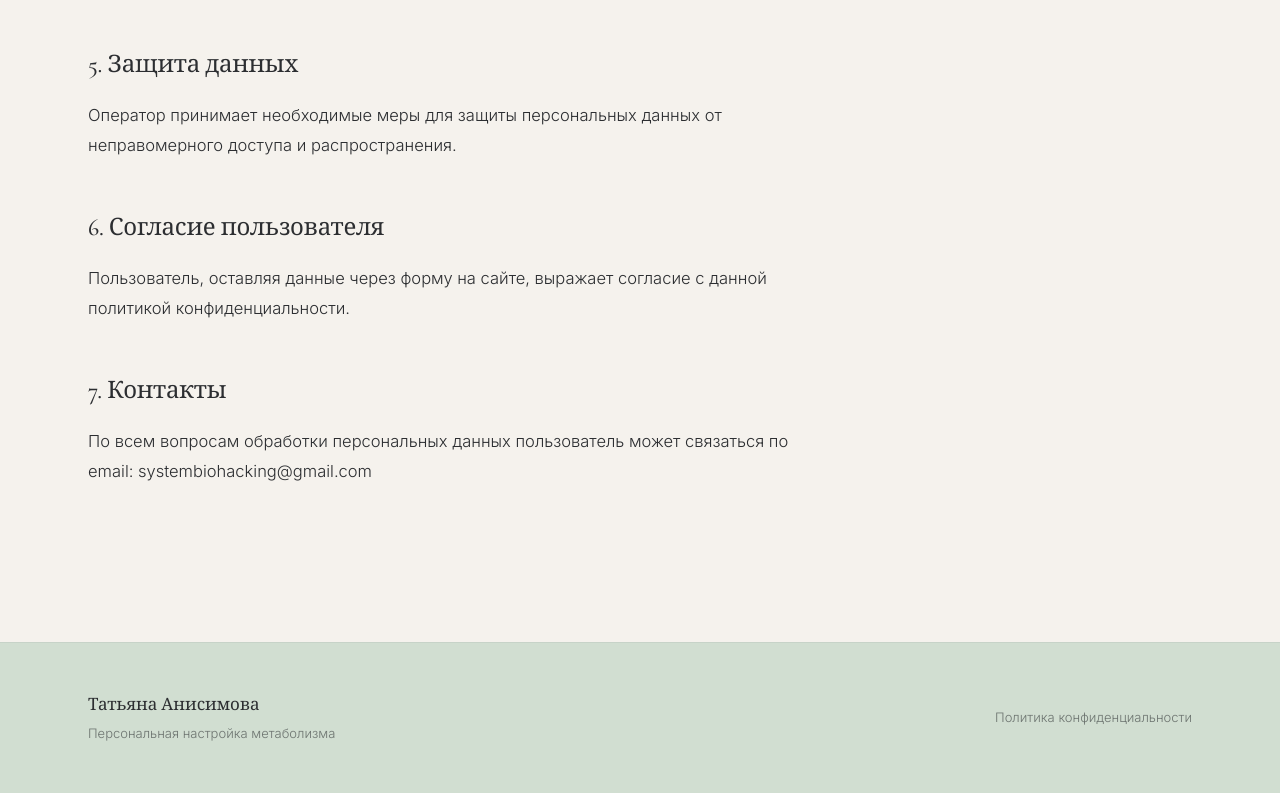
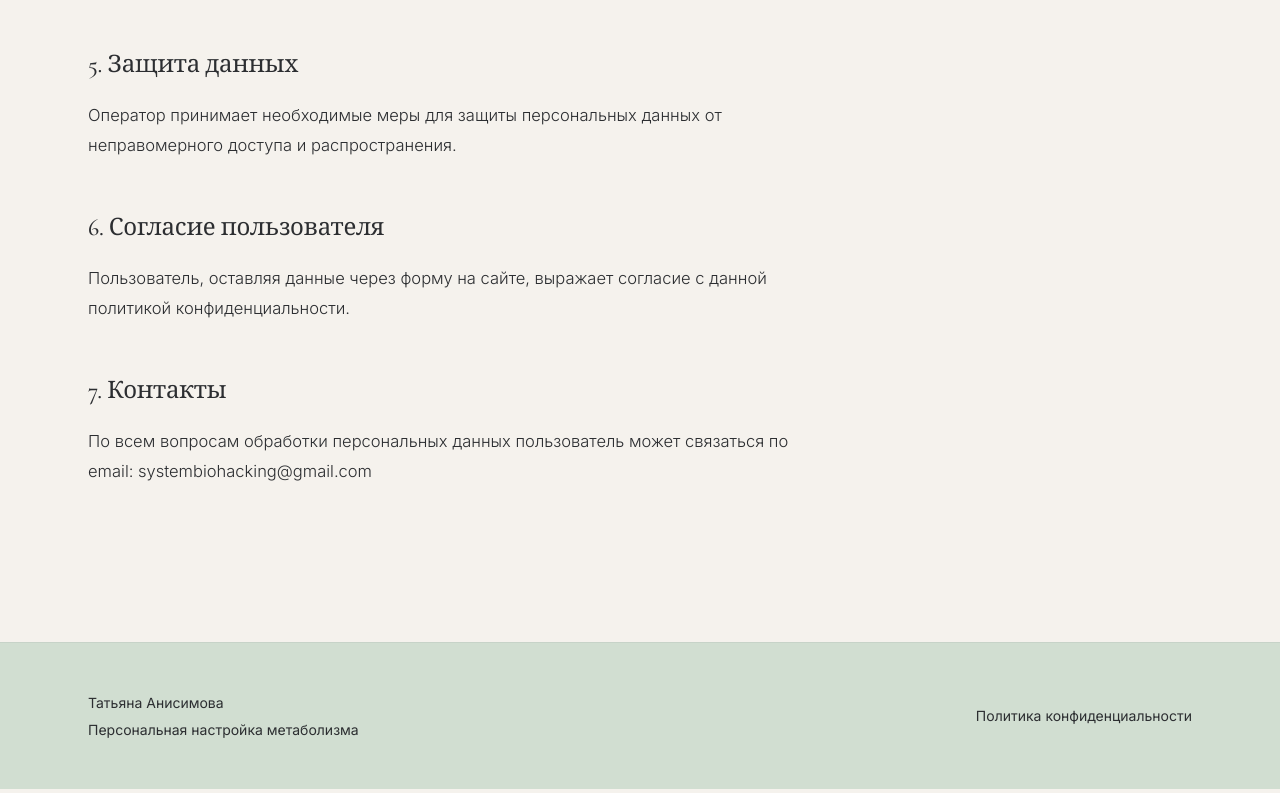
Before and after one commit to systembiohacking/program, a plain HTML site: page privacy.html in a window 1280 px wide. Shown: the part 1188-1981 px from the top of the page. Drawn offline with nearby package versions, Linux system fonts and the light colour scheme.

Commit message:
Add files via upload

```diff
--- a/styles.css
+++ b/styles.css
@@ -220,6 +220,7 @@ a   { color:inherit; text-decoration:none; }
 .hero__photo {
   width: 100%;
   margin-top: 40px;
+  margin-bottom: 100px;
   background: var(--soft-sand);
 }
 .hero__photo img {
@@ -286,7 +287,7 @@ a   { color:inherit; text-decoration:none; }
 
 @media(max-width:720px){
   .hero .container { padding-top:40px; padding-bottom:24px; }
-  .hero__photo { margin-top:24px; }
+  .hero__photo { margin-top:24px; margin-bottom: 64px; }
 }
 
 /* ── 2. PROBLEM ────────────────────────────────────────── */
@@ -744,11 +745,18 @@ a   { color:inherit; text-decoration:none; }
   justify-content:space-between; flex-wrap:wrap; gap:16px;
 }
 .footer__left { display:flex; flex-direction:column; gap:4px; }
-.footer__name { font-family:var(--serif); font-size:17px; font-weight:500; color:var(--graphite); }
-.footer__meta { font-size:13px; font-weight:300; color:var(--g60); }
+.footer__name {
+  font-family:var(--sans); font-size:14px; font-weight:400;
+  color:var(--graphite); letter-spacing:0;
+}
+.footer__meta {
+  font-family:var(--sans); font-size:14px; font-weight:400;
+  color:var(--graphite); letter-spacing:0;
+}
 .footer__links { display:flex; align-items:center; gap:24px; }
 .footer__link {
-  font-size:13px; font-weight:300; color:var(--g60);
+  font-family:var(--sans); font-size:14px; font-weight:400;
+  color:var(--graphite); letter-spacing:0;
   border-bottom:1px solid transparent;
   transition:color .25s,border-color .25s;
 }
```
